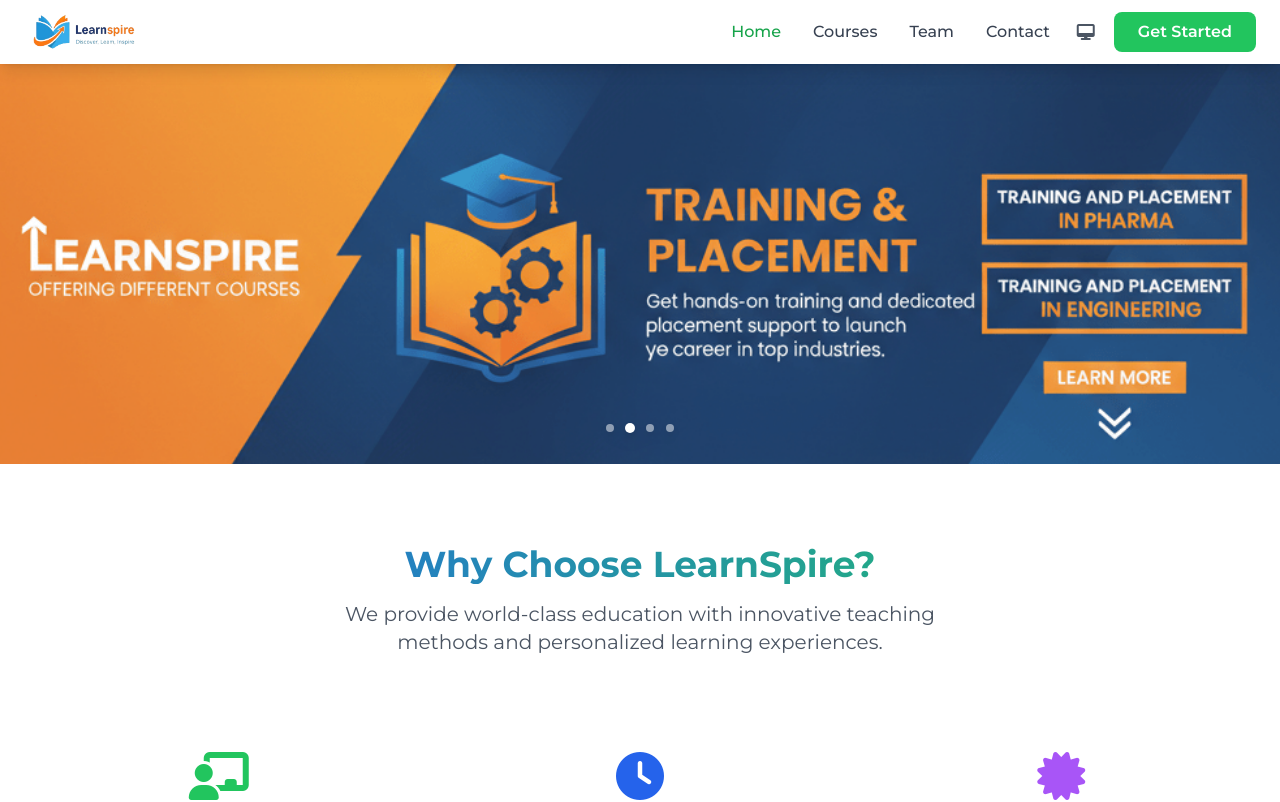
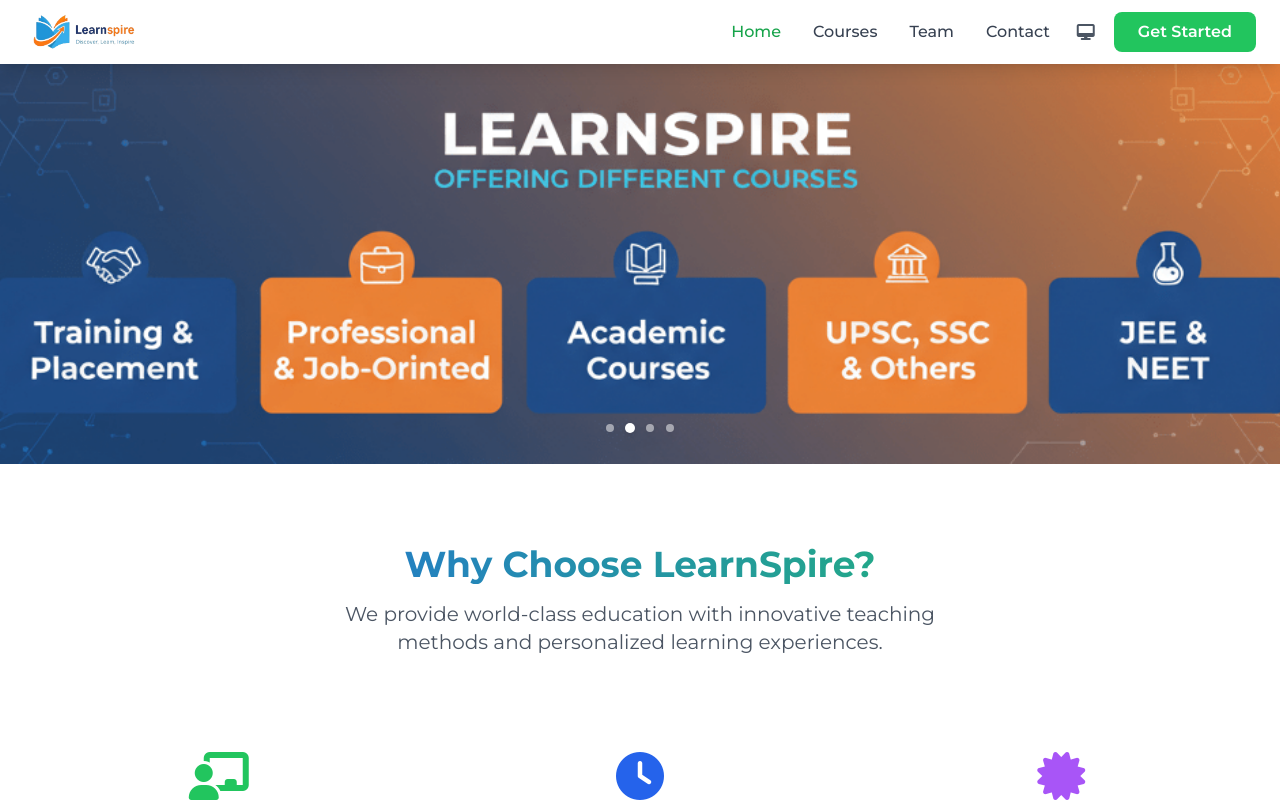
Before and after one commit to harshitkowsik/test-repo, a React (Vite) app: page / in a window 1280 px wide. Shown: the top 802 px of the page. Built offline with nearby package versions, Linux system fonts and the light colour scheme.

Commit message:
all update

```diff
--- a/pages/HomePage.tsx
+++ b/pages/HomePage.tsx
@@ -19,15 +19,16 @@
 
   const slides = [
     {
+      image: '/banner-image/banner-training-min.png',
+      mobileImage: '/banner-image/banner-training-square-min.png',
+      action: () => handleCategorySelect('training_placement'),
+    },
+    {
       image: '/banner-image/banner-courses-min.png',
       mobileImage: '/banner-image/banner-courses-square-min.png',
       action: () => handleNavigation('courses'),
     },
-    {
-      image: '/banner-image/banner-training-min.png',
-      mobileImage: '/banner-image/banner-training-square-min.png',
-      action: () => handleCategorySelect('training_placement'),
-    },
+
     {
       image: '/banner-image/banner-team-min.png',
       mobileImage: '/banner-image/banner-team-square-min.png',
```
